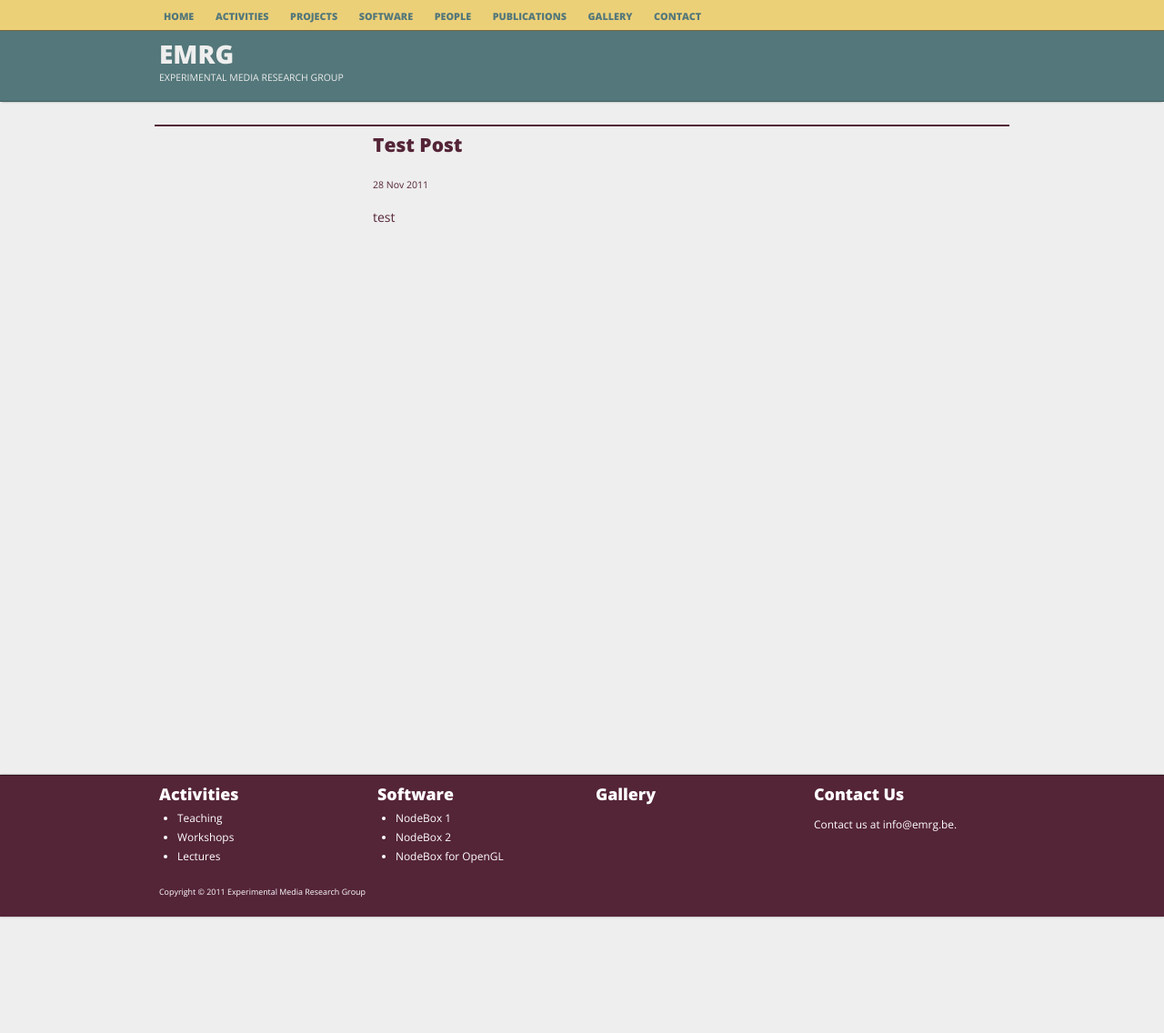
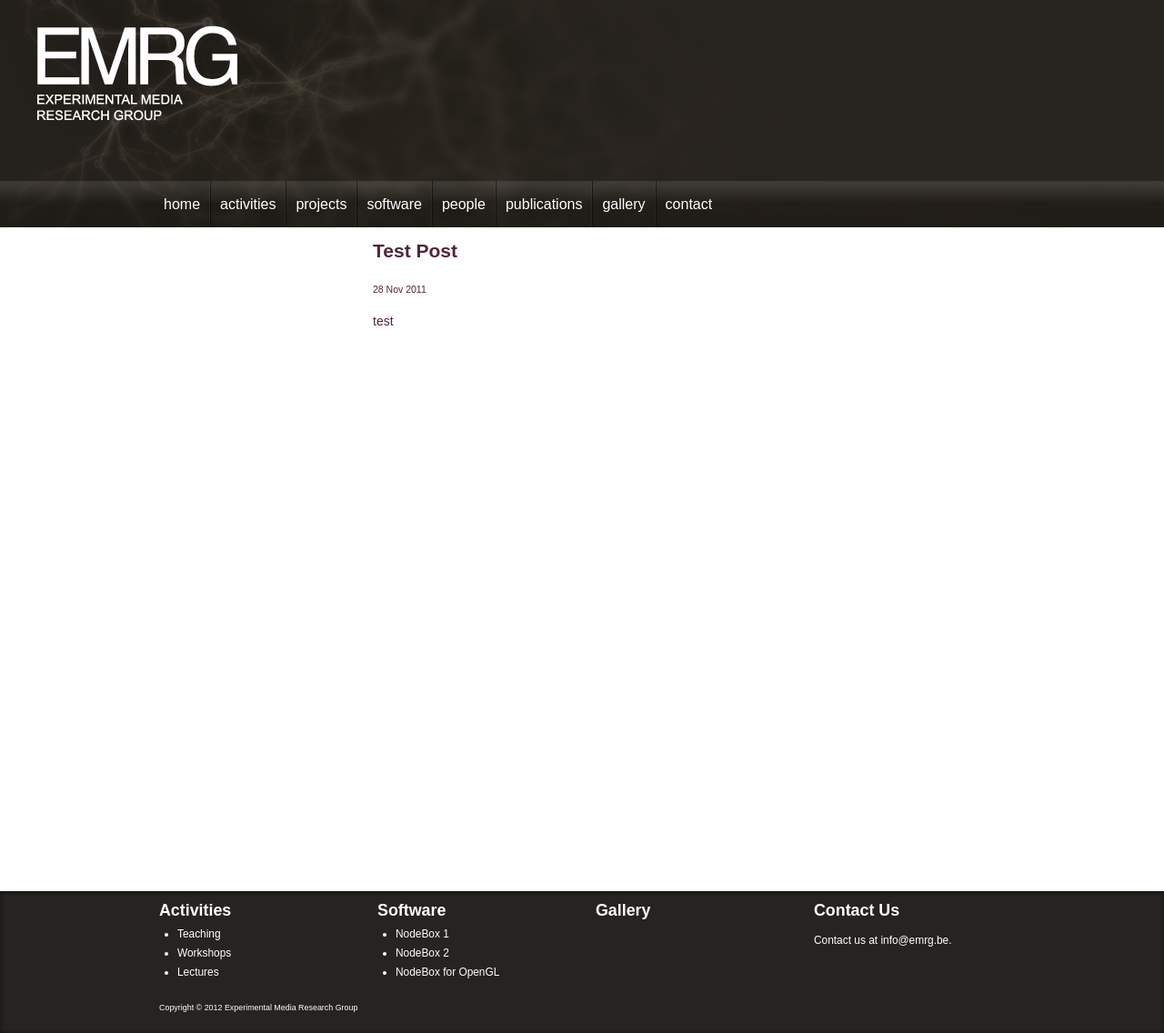
Before and after one commit to nodebox/emrg.be, a Jekyll site: the page built from _posts/2011-11-28-test-post.md, in a window 1280 px wide. Shown: the whole page at 91% size. Built offline with Jekyll 4.4.1, drawn with Linux system fonts in a browser that asks for light colours; nearby versions of some CDN libraries; before the commit the page ends 1008 px from its top, so only the background shows below that.

Commit message:
Update layout to match Tom's PSD template.

```diff
--- a/_layouts/base.html
+++ b/_layouts/base.html
@@ -24,6 +24,15 @@
 <body id="{{ page.section }}">
 
 
+<header>
+  <div class="container">
+    <div class="sixteen columns">
+      <h1><a target="_top" href="/">EMRG</a></h1>
+      <small>Experimental Media Research Group</small>
+    </div>
+  </div>
+</header>
+
 <nav>
   <div class="container">
     <ul class="sixteen columns">
@@ -39,14 +48,6 @@
   </div>
 </nav>
 
-<header>
-  <div class="container">
-    <div class="sixteen columns">
-      <h1><a target="_top" href="/">EMRG</a></h1>
-      <small>Experimental Media Research Group</small>
-    </div>
-  </div>
-</header>
 
 <div id="content" class="container">
 
@@ -84,7 +85,7 @@
       <p>Contact us at <a href="mailto:info@emrg.be">info@emrg.be</a>.</p>
     </div>
     <div class="sixteen columns">
-      <p><small>Copyright &copy; 2011 Experimental Media Research Group</small></p>
+      <p><small>Copyright &copy; 2012 Experimental Media Research Group</small></p>
     </div>
   </div>
 </footer> <!-- #footer -->
--- a/media/css/screen.css
+++ b/media/css/screen.css
@@ -4,8 +4,8 @@ article,aside,details,figcaption,figure,footer,header,hgroup,nav,section{display
 
 body {
   color: #555D60;
-  background: #eee;
-  font: 14px/21px 'Open Sans', arial, sans-serif;
+  background: #fff;
+  font: 14px/21px arial, sans-serif;
   color: #542437;
   -webkit-font-smoothing: antialiased; /* Fix for webkit rendering */
   -webkit-text-size-adjust: 100%;
@@ -20,64 +20,15 @@ a {
   margin: 0 auto;
 }
 
-
-/* Navigation */
-
-nav {
-  margin: 0 0 0 0;
-  padding: 0 0 0 10px;
-  background: #ECD078;
-  border-bottom: 1px solid rgba(0, 0, 0, 0.5);
-  box-shadow: 0 0 2px rgba(0, 0, 0, 0.9);
-}
-
-nav ul {
-  margin: 0;
-  padding: 0;
-}
-
-nav li {
-  display: inline-block;
-  margin: 0 10px 0 0;
-  font-size: 18px;
-}
-
-nav li a {
-  display: block;
-  padding: 5px 5px;
-  border-top: 2px solid rgba(0, 0, 0, 0);
-  font-size: 60%;
-  font-weight: 800;
-  text-transform: uppercase;
-  color: #53777A;
-}
-
-nav li a:hover {
-  background: #5a5d6a;
-  color: white;
-  border-top: 2px solid #445;
-}
-
-#home .home,
-#activities .activities,
-#projects .projects,
-#software .software,
-#people .people,
-#publications .publications,
-#gallery .gallery,
-#contact .contact {
-  border-top: 2px solid #445;
-}
-
-
 /* Header */
 
 header {
-  margin-bottom: 25px;
-  padding: 15px 0 5px 10px;
-  background: #53777A;
-  border-bottom: 1px solid rgba(0, 0, 0, 0.2);
-  box-shadow: 0 2px 2px -2px rgba(0, 0, 0, 0.4);
+  height: 199px;
+  background: #28241f url(../img/header-background.png) no-repeat top left;
+}
+
+header div {
+  opacity: 0;
 }
 
 header, header a {
@@ -97,6 +48,59 @@ header small {
   text-transform: uppercase;
 }
 
+/* Navigation */
+
+nav {
+  height: 51px;
+  background: #211d18 url(../img/nav-background.png) no-repeat top left;
+  margin-bottom: 15px;
+}
+
+nav ul {
+  margin: 0;
+  padding: 0;
+}
+
+nav li {
+}
+
+nav li a {
+  height: 21px;
+  color: #fff;
+  float: left;
+  display: inline-block;
+  margin: 0;
+  font-size: 18px;
+  padding: 15px 10px;
+  border-right: 1px solid rgba(128, 128, 128, 0.1);
+  border-left: 1px solid rgba(0, 0, 0, 0.5);
+  font-size: 16px;
+  text-transform: lowercase;
+}
+
+nav li:first-child a {
+  border-left: 0;
+}
+
+nav li:last-child a {
+  border-right: 0;
+}
+
+nav li a:hover {
+  background: rgba(255, 255, 255, 0.1);
+}
+
+#home .home,
+#activities .activities,
+#projects .projects,
+#software .software,
+#people .people,
+#publications .publications,
+#gallery .gallery,
+#contact .contact {
+  background: rgba(0, 0, 0, 0.3);
+}
+
 
 /* Content */
 
@@ -112,21 +116,17 @@ header small {
   display: block;
 }
 
-#content h2 {
+h2 {
   margin: 0 0 1em 0;
 }
 
 #page-title {
-  border-top: 2px solid #542437;
-  padding-top: 10px;
 }
 
 /* Aside */
 
 aside {
-  border-top: 2px solid #542437;
   padding-bottom: 10px;
-  padding-top: 5px;
 }
 
 
@@ -135,8 +135,8 @@ aside {
 footer {
   margin-top: 15px;
   padding: 10px 0 5px 10px;
-  background: #542437;
-  box-shadow: 0 0 2px rgba(0, 0, 0, 0.4);
+  background: #262320;
+  box-shadow: inset 0 0 5px rgba(0, 0, 0, 0.5);
   font-size: 85%;
   border-top: 1px solid rgba(0, 0, 0, 0.4);
 }
@@ -158,15 +158,15 @@ footer ul {
 /* Homepage */
 
 .box {
-    border-top: 2px solid #542437;
     padding-bottom: 10px;
     margin-bottom: 25px;
 }
 
 .box h2 {
-  font-size: 14px;
+  font-size: 12px;
+  font-weight: normal;
+  padding: 0 10px;
   margin: 0 0 5px 0;
-  padding-top: 5px;
   text-transform: uppercase;
   color: #53777A;
 }
@@ -180,23 +180,48 @@ footer ul {
 }
 
 .news.box {
-/*  background: #53777A;*/
+  background: #d9edda;
 }
 
 .news.box, .news.box a {
-  color: #542437;
+  color: #637e4f;
 }
 
 .news.box h2 {
-/*  background: #542437;*/
+  background: #c3e2c4;
+  color: #566356;
+}
+
+.news.box h3 {
+  color: #3e7a00;
+}
+
+.news.box article {
+  padding: 0 10px;
 }
 
 .software.box {
-/*  background: #eee;*/
+ background: #e5eef3;
+}
+
+.software.box, .software.box a {
+  color: #505355;
 }
 
 .software.box h2 {
-/*  background: #ddd;*/
-/*  color: #542437;*/
-  text-transform: uppercase;
+  background: #cedfe8;
+  color: #646c71;
 }
+
+.software.box img {
+  background: #e5eef3;
+  padding: 2px;
+  box-shadow: 0 0 5px rgba(0, 0, 0, 0.3);
+  border-radius: 3px;
+  display: block;
+  margin-bottom: 5px;
+}
+
+.software.box h3 {
+  color: #3572a4;
+}
```
Also changed, not shown: _layouts/homepage.html (+15 -6 lines), _posts/2011-11-28-test-post.md (+1 -0 lines), media/img/creatures.jpg (deleted), media/img/creatures_s.jpg (deleted), media/img/header-background.png (added), media/img/home/nodebox1.png (added), media/img/home/nodebox3.png (added), media/img/home/nogl.png (added), media/img/logo.png (deleted), media/img/nav-background.png (added), media/img/nodebox1.png (deleted), media/img/nodebox1_s.png (deleted), media/img/nodebox2.png (deleted), media/img/nodebox2_s.png (deleted).
